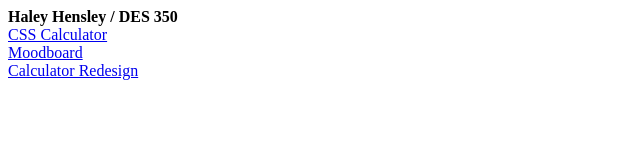
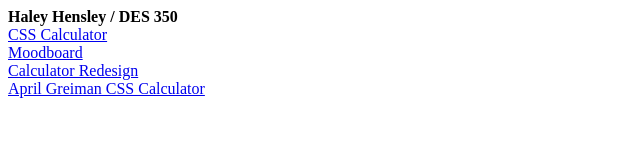
Before and after one commit to hhensl2/DES350, a plain HTML site: page index.html in a window 1280 px wide. Shown: the whole page, without its empty margins (0-640 px from the left). Drawn offline with Linux system fonts and the light colour scheme.

Commit message:
Add files via upload

```diff
--- a/index.html
+++ b/index.html
@@ -10,6 +10,7 @@
 	<a href="calculator_css.html" target="_self">CSS Calculator</a><br>
 	<a href="moodboard.jpg" target="_self">Moodboard</a><br>
 	<a href="calculator_redesign.jpg" target="_self">Calculator Redesign</a><br>
+	<a href="calculator_redesign_css.html" target="_self">April Greiman CSS Calculator</a><br>
 
 </body>
 </html>
```
